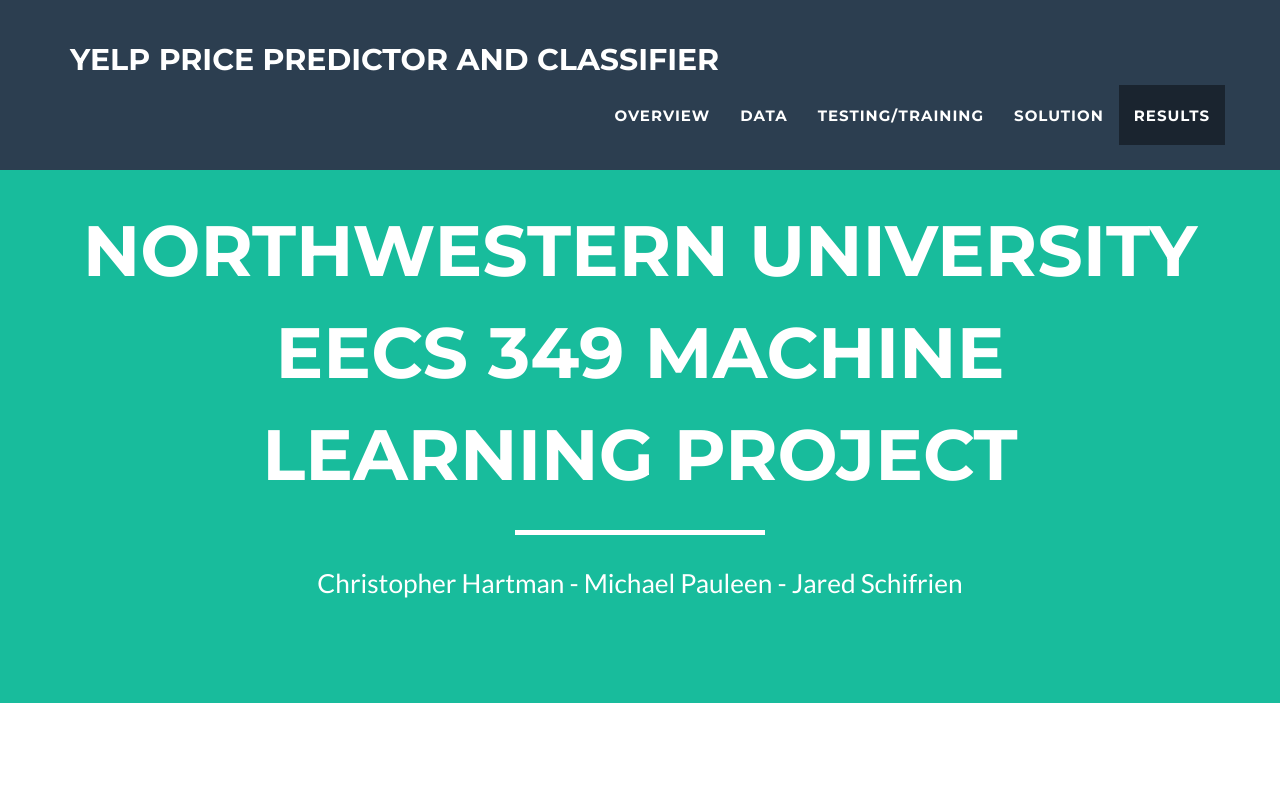
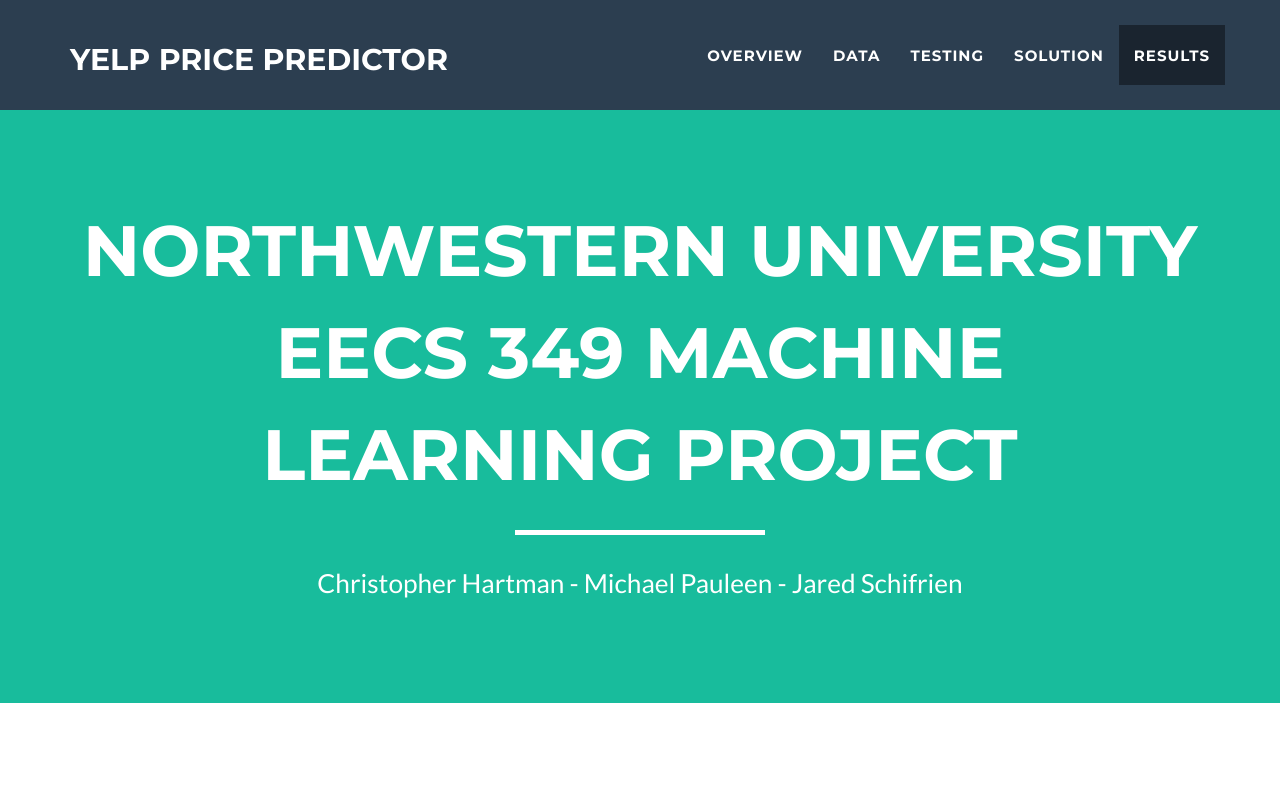
Before and after one commit to JaredSchifrien/jaredschifrien.github.io, a plain HTML site: page index.html in a window 1280 px wide. Shown: the top 800 px of the page. Drawn offline with nearby package versions, Linux system fonts and the light colour scheme.

Commit message:
Fixed formatting

```diff
--- a/index.html
+++ b/index.html
@@ -44,7 +44,7 @@
                     <span class="icon-bar"></span>
                     <span class="icon-bar"></span>
                 </button>
-                <a class="navbar-brand" href="#page-top">Yelp Price Predictor and Classifier</a>
+                <a class="navbar-brand" href="#page-top">Yelp Price Predictor</a>
             </div>
 
             <!-- Collect the nav links, forms, and other content for toggling -->
@@ -60,7 +60,7 @@
                         <a href="#Data">Data</a>
                     </li>
                     <li class="page-scroll">
-                        <a href="#Testing">Testing/Training</a>
+                        <a href="#Testing">Testing</a>
                     </li>
                     <li class="page-scroll">
                         <a href="#Solution">Solution</a>
@@ -136,7 +136,7 @@
         <div class="container">
             <div class="row">
                 <div class="col-lg-12 text-center">
-                    <h2>Testing/Training</h2>
+                    <h2>Testing</h2>
                 </div>
             </div>
             <div class="row">
```
